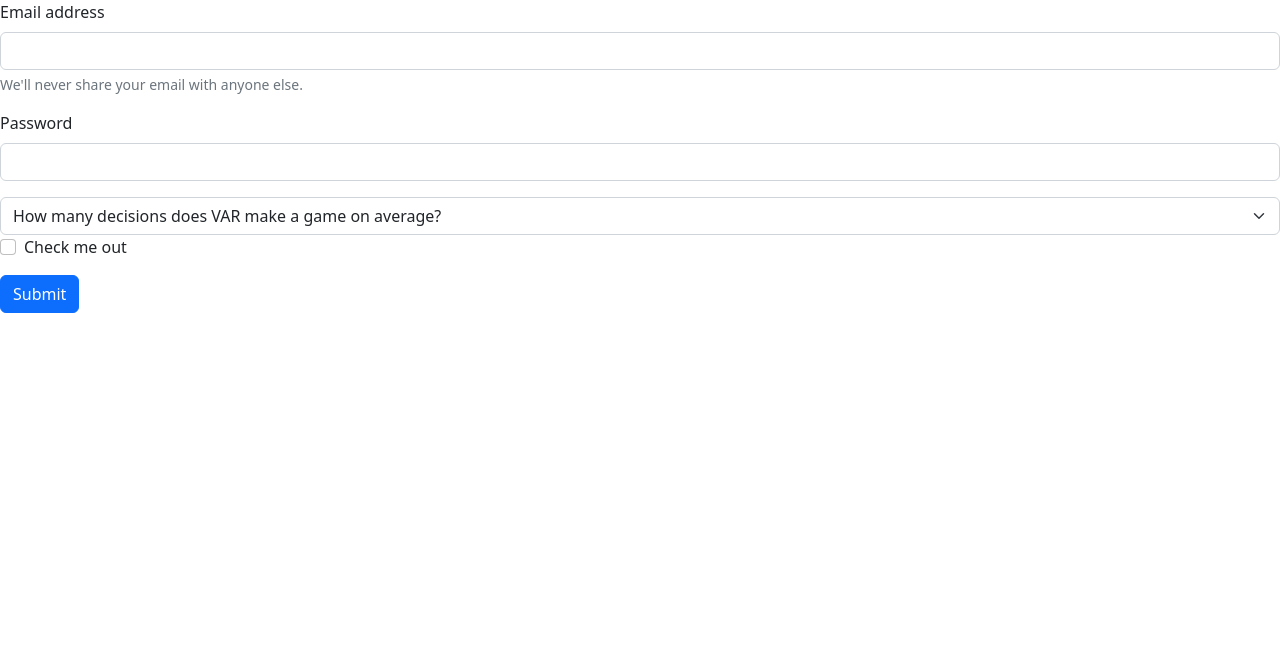
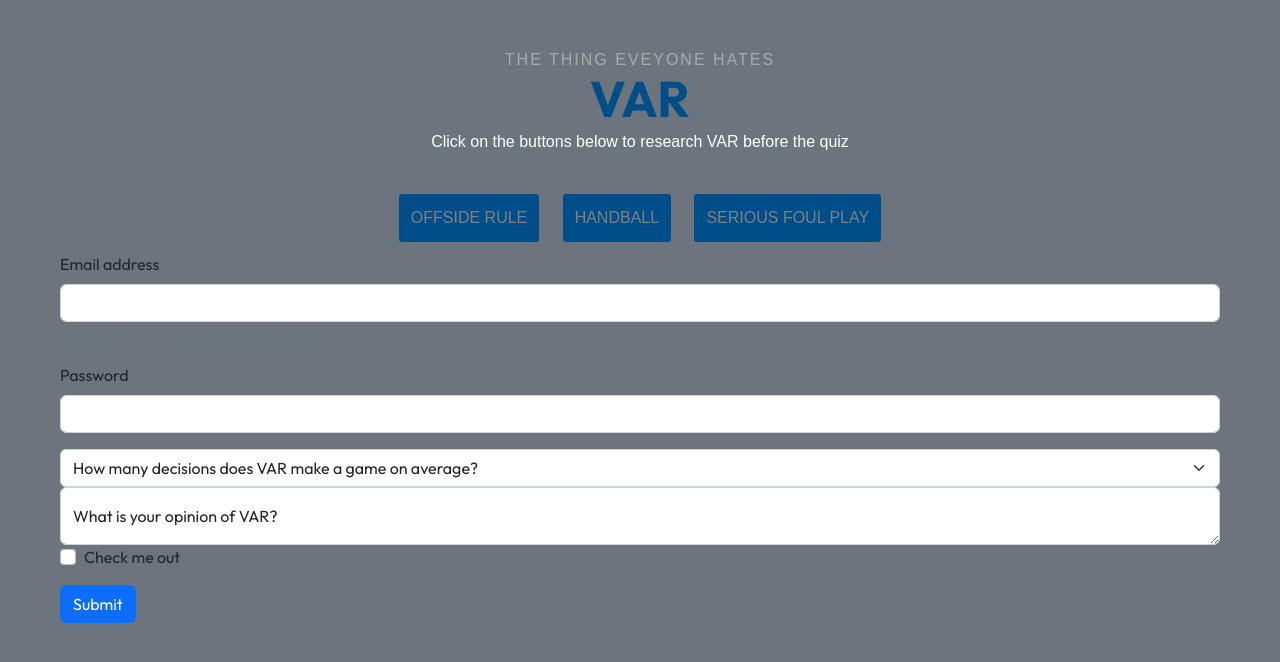
Before and after one commit to nathanolds/supreme-bassoon, a plain HTML site: page Form.html in a window 1280 px wide. Drawn offline with nearby package versions, Linux system fonts and the light colour scheme.

Commit message:
added css colors and sizing

```diff
--- a/Form.css
+++ b/Form.css
@@ -0,0 +1,58 @@
+* {
+    font-family: "Outfit", sans-serif;
+}
+
+body {
+    background-color: #FFF;
+    margin: 0px;
+    padding: 50px 60px;
+  }
+
+h1 {
+    color: #004E89;
+    font-family: 'Yantramanav', sans-serif;
+    font-size: 50px;
+    font-weight: 400;
+    margin: 0;
+    text-align: center;
+  }
+
+  h2 {
+    color: #AAA;
+    font-family: 'Yantramanav', sans-serif;
+    font-size: 16px;
+    font-weight: 100;
+    letter-spacing: 2px;
+    margin: 0;
+    text-align: center;
+    text-transform: uppercase;
+  }
+
+  p {
+    color: white;
+    font-family: 'Yantramanav', sans-serif;
+    font-size: 16px;
+    font-weight: 100;
+    margin: 0;
+    text-align: center;
+  }
+
+.research {
+    text-align: center;
+    margin-top: 30px;
+  }
+
+  .research a {
+    background-color: #004E89;
+    border-radius: 3px;
+    color: grey;
+    font-family: 'Yantramanav', sans-serif;
+    font-size: 16px;
+    font-weight: 300;
+    display: inline-block;
+    margin: 10px;
+    padding: 12px;
+    text-align: center;
+    text-decoration: none;
+    text-transform: uppercase;
+  }
--- a/Form.html
+++ b/Form.html
@@ -12,7 +12,21 @@
     <link rel="stylesheet" href="Form.css">
 </head>
 
-<body>
+<body class="bg-secondary">
+
+    <h2>The thing eveyone hates</h2>
+  <h1><strong>VAR</strong></h1>
+  <p>Click on the buttons below to research VAR before the quiz</p>
+
+  <!--Research links-->
+  <div class="research">
+    <a href="#">Offside Rule</a>
+    <a href="#">Handball</a>
+    <a href="#">Serious Foul Play</a>
+  </div>
+<!--Research links-->
+
+
     <form>
         <div class="mb-3">
         <!--email and password in form-->
@@ -35,6 +49,12 @@
           </select>
         <!--dropdown section-->
 
+        <!--text area section-->
+        <div class="form-floating">
+            <textarea class="form-control" placeholder="Leave a comment here" id="floatingTextarea"></textarea>
+            <label for="floatingTextarea">What is your opinion of VAR?</label>
+          </div>
+        <!--text area section-->
 
         <div class="mb-3 form-check">
           <input type="checkbox" class="form-check-input" id="exampleCheck1">
```
